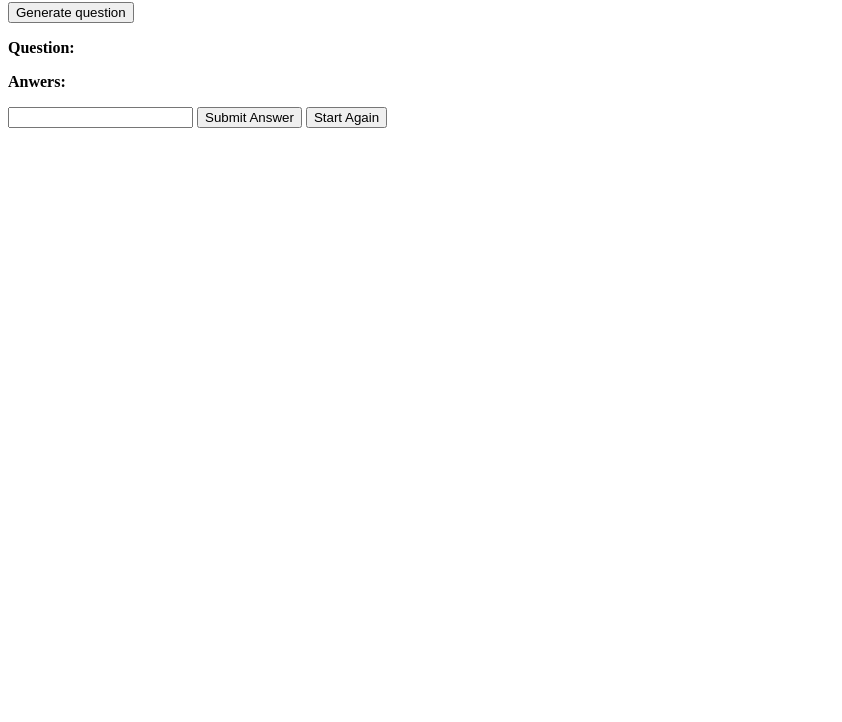
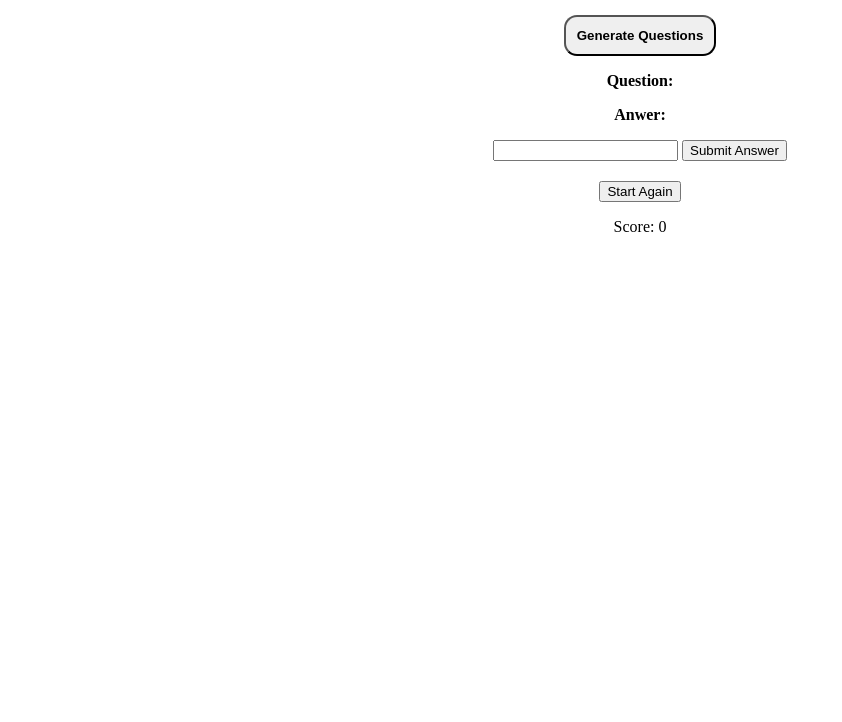
Before and after one commit to EmperorE6/SimpleAJAXQuiz, a plain HTML site: page index.html in a window 1280 px wide. Shown: the part 78-800 px from the top of the page, without its empty margins (0-842 px from the left). Drawn offline with Linux system fonts and the light colour scheme.

Commit message:
QuizUpdatedwithScore

```diff
--- a/index.html
+++ b/index.html
@@ -9,13 +9,24 @@
     <script src="script.js" defer></script>
 </head>
 <body>
+    <div class="container">
         <h1>NBA Quiz</h1>
-<button id="start">Generate question</button>
+
+        <div class="questionClass">
+            <button id="start">Generate Questions</button>
             <p><b>Question:</b></p>
             <p id="question"></p>
-<p><b>Anwers:</b></p>
+        </div>
+
+
+        <div class="answersClass">
+        <p><b>Anwer:</b></p>
         <input id="answer"></input>
         <button id="submit">Submit Answer</button>
+        </div>
+
         <button id="start_again">Start Again</button>
+        <p id="scoreCount">Score: 0</p>
+    </div>
 </body>
 </html>
--- a/script.js
+++ b/script.js
@@ -1,40 +1,59 @@
 const questionField = document.getElementById('question');
 const answerField = document.getElementById('answer');
+const score = document.getElementById("scoreCount");
+const startAgain=document.getElementById("start_again");
+const startQuiz = document.getElementById("start");
+const submitAnswers = document.getElementById('submit');
 
 let questionNumber = 0;
+let scoreCounter=0;
 
+//Funkcija za dobivanje na prasanjata od XML fajlot preku AJAX biblioteka
 function getQuestions() {
     questionField.textContent = "(please wait)";
     ajaxCallback = nextQuestion;
     ajaxRequest("questions.xml");
+    submitAns
 }
 
+//Funkcija za dobivanje na sledno prasanje
 function nextQuestion() {
     const questions = ajaxreq.responseXML.getElementsByTagName("question");
     if (questionNumber < questions.length) {
         const question = questions[questionNumber].firstChild.nodeValue;
         questionField.textContent = question;
     } else {
-        questionField.textContent = "(no more questions)";
+        questionField.textContent = "*No more questions*";
+        submitAnswers.disabled=true;
     }
 }
 
+//Funkcija za proverka na odgovorite so prasanjata od XML fajlot
 function checkAnswer() {
     const answers = ajaxreq.responseXML.getElementsByTagName("answer");
     const answer = answers[questionNumber].firstChild.nodeValue;
-    console.log(answer);
-    console.log(answerField.value)
+
     if (answer == answerField.value) {
         alert("Correct!");
+        scoreCounter++
+
     } else {
         alert("Incorrect");
+        scoreCounter--
     }
     questionNumber++;
     answerField.value = "";
     nextQuestion();
+    score.textContent="Score: " + scoreCounter;
+
 }
 
-const startQuiz = document.getElementById("start");
-const submitAnswers = document.getElementById('submit');
 startQuiz.onclick = getQuestions;
 submitAnswers.onclick = checkAnswer;
+
+startAgain.addEventListener("click",function (){
+    questionNumber=0;
+    scoreCounter=0;
+    score.textContent="Score: " + scoreCounter;
+    getQuestions()
+})
--- a/styles.css
+++ b/styles.css
@@ -0,0 +1,15 @@
+.container{
+text-align: center;
+align-items: center;
+justify-content: center;
+margin-top:35px;
+}
+#start_again{
+    margin-top: 20px;
+}
+#start{
+    font-weight: 600;
+    border-radius: 13px;
+    padding: 11px;
+
+}
```
Lines whose indentation alone changed are shown as unchanged.
